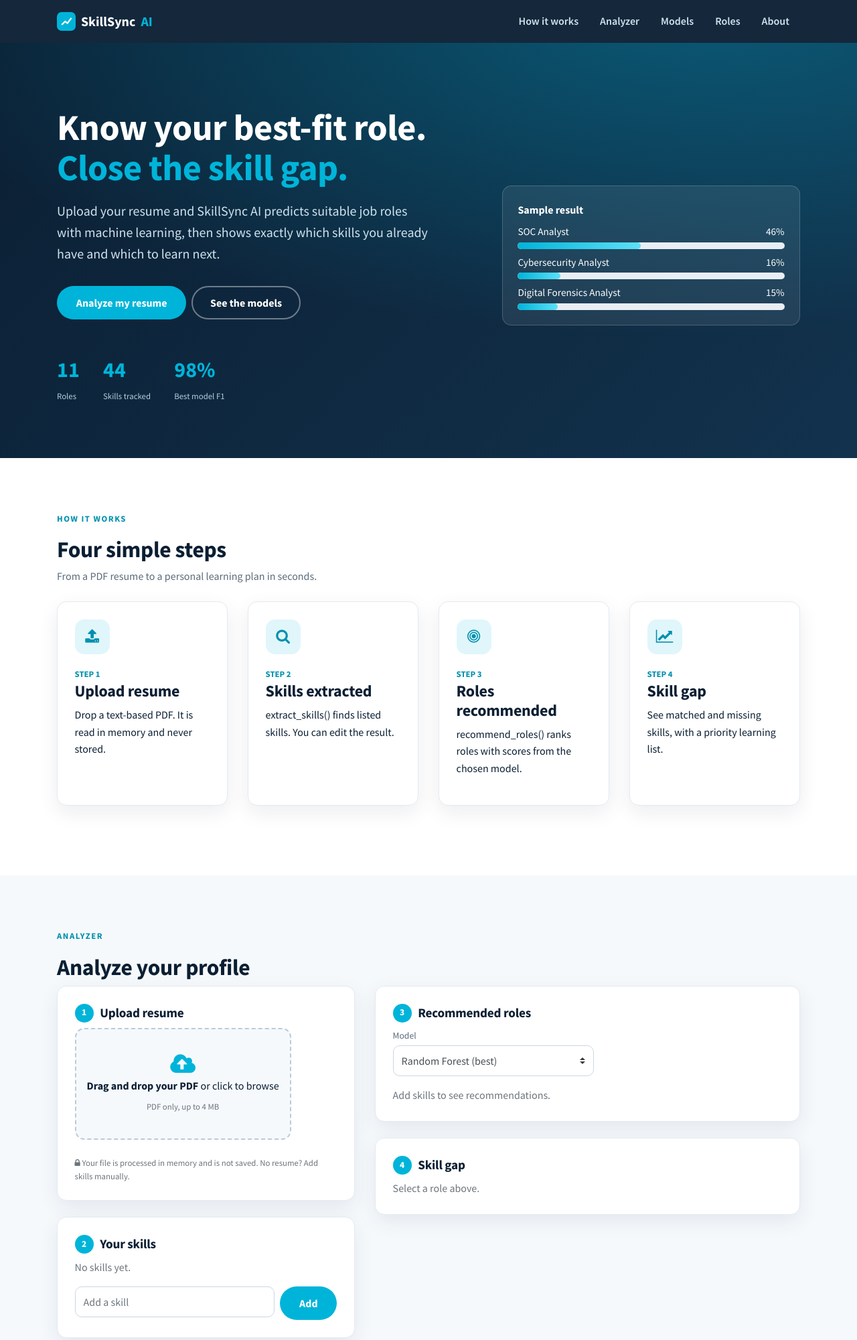
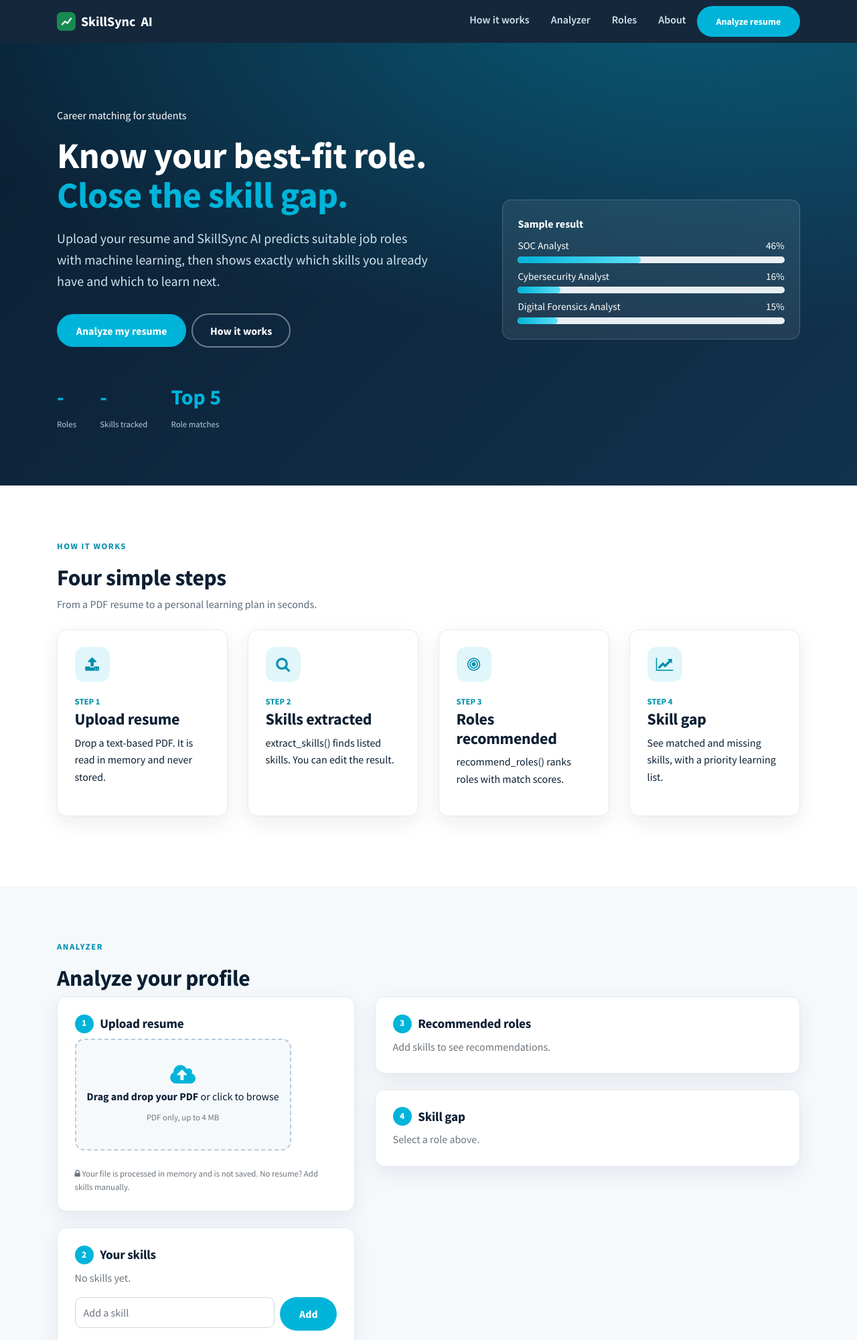
Before and after one commit to kv0011/skillsync-ai, a Flask app: page / in a window 1280 px wide. Shown: the top 2001 px of the page at 67% size. Run offline with Flask 3, Linux system fonts and the light colour scheme; some libraries are stand-ins or nearby versions.

Commit message:
Update index.html

```diff
--- a/templates/index.html
+++ b/templates/index.html
@@ -13,24 +13,25 @@
 <a class="skip" href="#analyzer">Skip to analyzer</a>
 <nav class="navbar navbar-expand-lg fixed-top" aria-label="Main">
  <div class="container">
-  <a class="navbar-brand" href="#top"><svg width="28" height="28" viewBox="0 0 32 32" aria-hidden="true"><rect width="32" height="32" rx="8" fill="#00b4d9"/><path d="M9 21l5-5 4 3 6-8" stroke="#fff" stroke-width="2.6" fill="none" stroke-linecap="round" stroke-linejoin="round"/></svg>SkillSync <span style="color:#00b4d9">AI</span></a>
+  <a class="navbar-brand" href="#top"><svg width="28" height="28" viewBox="0 0 32 32" aria-hidden="true"><rect width="32" height="32" rx="8" fill="#178a52"/><path d="M9 21l5-5 4 3 6-8" stroke="#fff" stroke-width="2.6" fill="none" stroke-linecap="round" stroke-linejoin="round"/></svg>SkillSync <span class="ai">AI</span></a>
   <button class="navbar-toggler" data-toggle="collapse" data-target="#nav" aria-label="Toggle menu"><i class="fa fa-bars"></i></button>
   <div class="collapse navbar-collapse" id="nav"><ul class="navbar-nav ml-auto">
    <li class="nav-item"><a class="nav-link" href="#how">How it works</a></li>
    <li class="nav-item"><a class="nav-link" href="#analyzer">Analyzer</a></li>
-   <li class="nav-item"><a class="nav-link" href="#models">Models</a></li>
    <li class="nav-item"><a class="nav-link" href="#roles">Roles</a></li>
    <li class="nav-item"><a class="nav-link" href="#about">About</a></li>
+   <li class="nav-item"><a class="btn btn-brand btn-sm nav-cta" href="#analyzer">Analyze resume</a></li>
   </ul></div>
  </div>
 </nav>
 
 <header class="hero" id="top"><div class="container"><div class="row align-items-center">
  <div class="col-lg-7">
+  <p class="pill">Career matching for students</p>
   <h1>Know your best-fit role. <span>Close the skill gap.</span></h1>
   <p class="lead">Upload your resume and SkillSync AI predicts suitable job roles with machine learning, then shows exactly which skills you already have and which to learn next.</p>
-  <a href="#analyzer" class="btn btn-brand mr-2">Analyze my resume</a><a href="#models" class="btn btn-ghost">See the models</a>
-  <div class="stats"><div><b id="st-roles">-</b><small>Roles</small></div><div><b id="st-skills">-</b><small>Skills tracked</small></div><div><b id="st-acc">-</b><small>Best model F1</small></div></div>
+  <a href="#analyzer" class="btn btn-brand">Analyze my resume</a><a href="#how" class="btn btn-ghost">How it works</a>
+  <div class="stats"><div><b id="st-roles">-</b><small>Roles</small></div><div><b id="st-skills">-</b><small>Skills tracked</small></div><div><b>Top 5</b><small>Role matches</small></div></div>
  </div>
  <div class="col-lg-5 mt-5 mt-lg-0"><div class="hero-card" aria-hidden="true">
   <strong>Sample result</strong>
@@ -45,7 +46,7 @@
  <div class="row mt-4">
   <div class="col-md-6 col-lg-3 mb-4"><div class="step"><i class="fa fa-upload"></i><small>STEP 1</small><h4>Upload resume</h4><p>Drop a text-based PDF. It is read in memory and never stored.</p></div></div>
   <div class="col-md-6 col-lg-3 mb-4"><div class="step"><i class="fa fa-search"></i><small>STEP 2</small><h4>Skills extracted</h4><p>extract_skills() finds listed skills. You can edit the result.</p></div></div>
-  <div class="col-md-6 col-lg-3 mb-4"><div class="step"><i class="fa fa-bullseye"></i><small>STEP 3</small><h4>Roles recommended</h4><p>recommend_roles() ranks roles with scores from the chosen model.</p></div></div>
+  <div class="col-md-6 col-lg-3 mb-4"><div class="step"><i class="fa fa-bullseye"></i><small>STEP 3</small><h4>Roles recommended</h4><p>recommend_roles() ranks roles with match scores.</p></div></div>
   <div class="col-md-6 col-lg-3 mb-4"><div class="step"><i class="fa fa-line-chart"></i><small>STEP 4</small><h4>Skill gap</h4><p>See matched and missing skills, with a priority learning list.</p></div></div>
  </div>
 </div></section>
@@ -68,21 +69,12 @@
  </div>
  <div class="col-lg-7">
   <div class="panel"><h3><span class="badge-n">3</span> Recommended roles</h3>
-   <div class="filters no-print" style="grid-template-columns:minmax(0,300px)">
-    <div><label for="model">Model</label><select id="model" class="custom-select"></select></div>
-   </div>
    <div id="recs"><p class="text-muted mb-0">Add skills to see recommendations.</p></div></div>
   <div class="panel" id="gapPanel"><h3><span class="badge-n">4</span> Skill gap <span id="gapRole" class="text-muted" style="font-weight:400"></span></h3>
    <div id="gap"><p class="text-muted mb-0">Select a role above.</p></div></div>
  </div></div>
 </div></section>
 
-<section id="models"><div class="container">
- <p class="eyebrow">Machine learning</p><h2 class="sec-title">Model comparison</h2>
- <p class="sec-sub" id="modelNote"></p>
- <div class="panel mt-4"><table class="tbl" aria-label="Model comparison"><thead><tr><th>Model</th><th>Accuracy</th><th>F1-score (macro)</th><th></th></tr></thead><tbody id="mbody"></tbody></table>
- <p class="small text-muted mt-3 mb-0">Training samples are simulated from the roles dataset (random subsets of each role's skills plus noise), so scores describe this dataset and not real hiring outcomes.</p></div>
-</div></section>
 
 <section id="roles" class="alt"><div class="container">
  <p class="eyebrow">Explore</p><h2 class="sec-title">Roles and required skills</h2>
@@ -91,11 +83,11 @@
 
 <section id="about"><div class="container">
  <p class="eyebrow">About</p><h2 class="sec-title">SkillSync AI</h2>
- <p class="sec-sub">A supervised-classification project for AI &amp; ML (MSc Cybersecurity and Digital Forensics, Semester 3). Models: Naive Bayes, Decision Tree and Random Forest, compared on accuracy and F1-score. Tools: Python, Scikit-learn, pdfplumber, Flask.</p>
+ <p class="sec-sub">A supervised-classification project for AI &amp; ML (MSc Cybersecurity and Digital Forensics, Semester 3). Tools: Python, Scikit-learn, pdfplumber, Flask.</p>
  <div class="row mt-4 team">
-  <div class="col-md-4 mb-3"><div class="avatar"><i class="fa fa-user"></i></div><h4>Keval Patel</h4><p class="text-muted"> </p></div>
-  <div class="col-md-4 mb-3"><div class="avatar"><i class="fa fa-user"></i></div><h4>Mitaliraj Ghosh</h4><p class="text-muted"> </p></div>
-  <div class="col-md-4 mb-3"><div class="avatar"><i class="fa fa-user"></i></div><h4>Aksha Chudasama</h4><p class="text-muted"> </p></div>
+  <div class="col-md-4 mb-3"><div class="avatar"><i class="fa fa-user"></i></div><h4>Team member 1</h4><p class="text-muted">Edit in templates/index.html</p></div>
+  <div class="col-md-4 mb-3"><div class="avatar"><i class="fa fa-user"></i></div><h4>Team member 2</h4><p class="text-muted">Role / contribution</p></div>
+  <div class="col-md-4 mb-3"><div class="avatar"><i class="fa fa-user"></i></div><h4>Team member 3</h4><p class="text-muted">Role / contribution</p></div>
  </div>
 </div></section>
 
```
